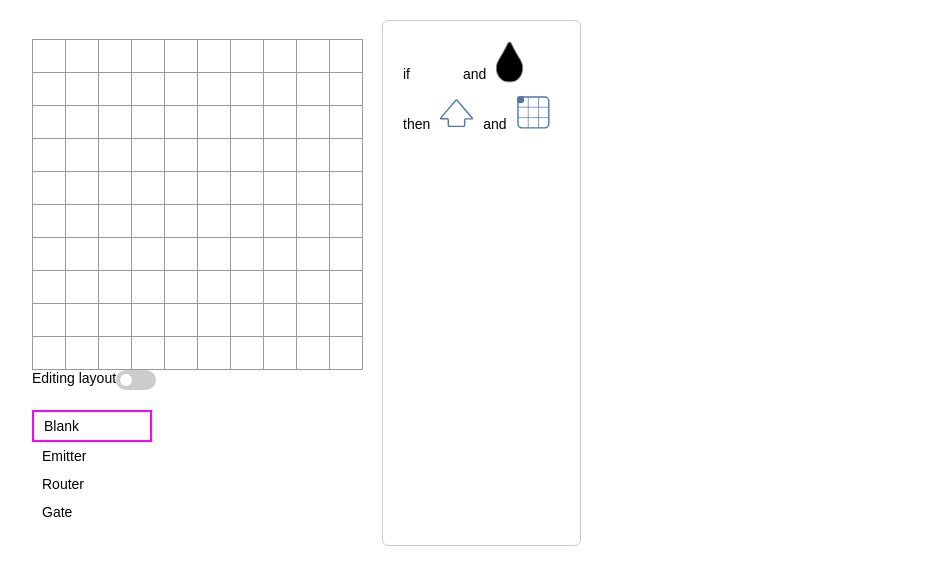
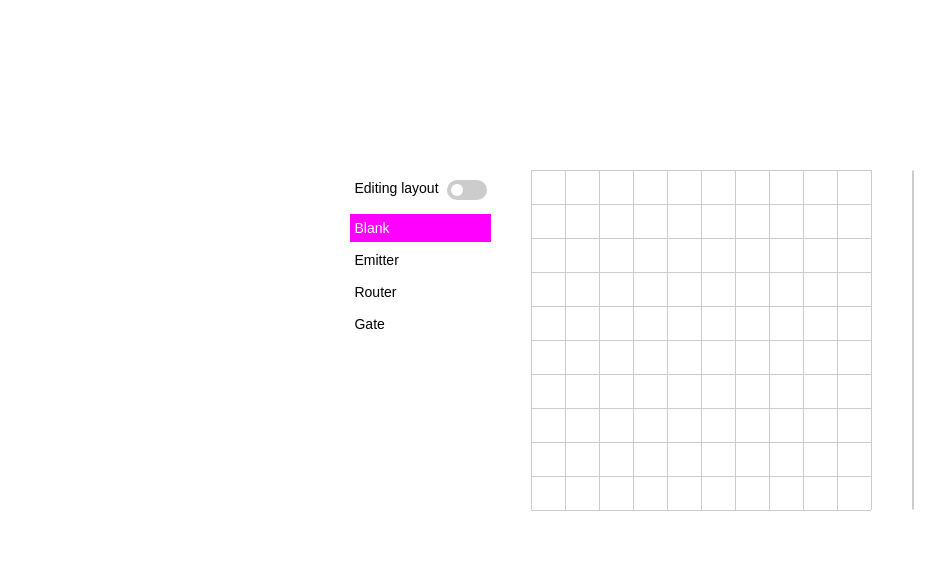
Before and after one commit to mikegreer/little-logic-react, a React (Create React App) app: page / in a window 1280 px wide. Shown: the top 584 px of the page, without its empty margins (8-953 px from the left). Built offline with nearby package versions, Linux system fonts and the light colour scheme.

Commit message:
top level layout

```diff
--- a/src/components/RuleEditor.js
+++ b/src/components/RuleEditor.js
@@ -1,12 +1,13 @@
 import React from 'react';
+import classNames from 'classnames';
 
-class RuleOutput extends React.Component {
-    render() {
-        return (
-            <div>{this.props.points}, {this.props.color}, {this.props.direction}, {this.props.audioSample}</div>
-        );
-    }
-}
+// class RuleOutput extends React.Component {
+//     render() {
+//         return (
+//             <div>{this.props.points}, {this.props.color}, {this.props.direction}, {this.props.audioSample}</div>
+//         );
+//     }
+// }
 
 class ColorPicker extends React.Component {
     render() {
@@ -17,7 +18,7 @@ class ColorPicker extends React.Component {
         return (
             <div
                 className="color-picker"
-                onClick={(cellID) => this.props.onClick(cellID)}
+                onClick={(cellID) => this.props.onClick(cellID, this.props.ruleID)}
             >
             <svg className="drop noselect" version="1.1" id="Layer_1" x="0px" y="0px" preserveAspectRatio="xMidYMid meet" viewBox="0 0 55.9 79.7">
                 <path
@@ -37,7 +38,7 @@ class DirectionPicker extends React.Component {
             transform: `rotate(${this.props.visualDirection}deg)`
         }
         return (
-            <div className="direction-arrow-wrapper" onClick={() => this.props.onClick(this.props.cellID)}>
+            <div className="direction-arrow-wrapper" onClick={() => this.props.onClick(this.props.cellID, this.props.ruleID)}>
                 <svg style={arrowStyle} className="direction-arrow noselect" version="1.1" id="Layer_1" x="0px" y="0px" viewBox="0 0 46.9 46.9">
                     <g>
                         <path d="M45.8,31.2c0.6,0.7,0.3,1.3-0.6,1.3h-8.5c-0.9,0-1.7,0.8-1.7,1.7v7.3c0,0.9-0.8,1.7-1.7,1.7H13.5c-0.9,0-1.7-0.8-1.7-1.7
@@ -62,7 +63,7 @@ class SamplePicker extends React.Component {
     render() {
         let positions = this.samplePosition(this.props.audioSample);
         return (
-            <svg className="drum" onClick={() => this.props.onClick(this.props.cellID)} version="1.1" id="Layer_1" xmlns="http://www.w3.org/2000/svg" x="0px" y="0px" viewBox="0 0 46.9 46.9">
+            <svg className="drum" onClick={() => this.props.onClick(this.props.cellID, this.props.ruleID)} version="1.1" id="Layer_1" xmlns="http://www.w3.org/2000/svg" x="0px" y="0px" viewBox="0 0 46.9 46.9">
                 <g>
                     <path className="st0" d="M45.2,39.6c0,3.1-2.6,5.7-5.7,5.7H7.1c-3.1,0-5.7-2.6-5.7-5.7V7.1c0-3.1,2.6-5.7,5.7-5.7h32.4
                         c3.1,0,5.7,2.6,5.7,5.7V39.6z"/>
@@ -104,21 +105,21 @@ class PolyPicker extends React.Component {
         <svg
             className="shape-select"
             viewBox="0 0 100 100"
-            onClick={() => this.props.onClick(this.props.cellID)}
+            onClick={() => this.props.onClick(this.props.cellID, this.props.ruleID)}
         ><path d={generatePath(this.props.points)}></path></svg>
         )
     }
 }
 
 class RuleEditor extends React.Component {
-    constructor(props) {
-        super(props);
-        this.state = {
-            pointsLabel: this.shapeToString(parseInt(this.props.points)),
-            directionLabel: this.angleToCompass(this.props.direction),
-            // visualDirection: this.props.direction || 90,
-        };
-    }
+    // constructor(props) {
+    //     super(props);
+    //     this.state = {
+    //         pointsLabel: this.shapeToString(parseInt(this.props.points)),
+    //         directionLabel: this.angleToCompass(this.props.direction),
+    //         // visualDirection: this.props.direction || 90,
+    //     };
+    // }
 
     shapeToString = (points) => {
         let shapeLabel;
@@ -136,50 +137,63 @@ class RuleEditor extends React.Component {
         return shapeLabel;
     }
 
-    angleToCompass = (angle) => {
-        let compassLabels = ['N', 'NE', 'E', 'SE', 'S', 'SW', 'W', 'NW'];
-        return compassLabels[Math.floor(angle / 45)];
-    }
+    // angleToCompass = (angle) => {
+    //     let compassLabels = ['N', 'NE', 'E', 'SE', 'S', 'SW', 'W', 'NW'];
+    //     return compassLabels[Math.floor(angle / 45)];
+    // }
 
     render() {
         const cell = this.props.level[this.props.cell];
-        let rules = [];
-        let rule = {};
-        if(cell){
-            rules = cell.rules;
-            if(rules[0]){
-                rule = rules[0];
-            }
-        }
-        return(
-            <div className="rule-editor">
+        let rules = cell.rules ? cell.rules : [];
+
+        const ruleEditors = [];
+        rules.forEach((rule, index) => {
+            ruleEditors.push(
+                <span key = {index} className = "rule">
                     if
                     <PolyPicker
                         points = {rule.points}
-                    onClick = {() => this.props.onPolyClick(this.props.cell)}
+                        onClick = {() => this.props.onPolyClick(this.props.cell, index)}
                         cellID = {this.props.cell}
+                        ruleID = {index}
                     ></PolyPicker>
                     and
                     <ColorPicker
                         color = {rule.color}
                         colorList={this.props.colorList}
-                    onClick = {() => this.props.onColorPickerClick(this.props.cell)}
+                        onClick = {() => this.props.onColorPickerClick(this.props.cell, index)}
                         cellID = {this.props.cell}
+                        ruleID = {index}
                     ></ColorPicker>
-                <br />
                     then
                     <DirectionPicker
                         direction = {rule.direction}
                         visualDirection = {rule.visualDirection}
-                    onClick = {() => this.props.onDirectionPickerClick(this.props.cell)}
+                        onClick = {() => this.props.onDirectionPickerClick(this.props.cell, index)}
                         cellID = {this.props.cell}
+                        ruleID = {index}
                     ></DirectionPicker>
                     and
                     <SamplePicker
                         audioSample = {rule.audioSample}
-                    onClick = {() => this.props.onSamplePickerClick(this.props.cell)}
+                        onClick = {() => this.props.onSamplePickerClick(this.props.cell, index)}
                         cellID = {this.props.cell}
+                        ruleID = {index}
                     ></SamplePicker>
+                </span>
+            )
+        });
+
+
+        return(
+            <div className="rule-editor">
+                {ruleEditors}
+                <div className="rule-button-container">
+                <button
+                    className = {classNames({ 'hidden': rules.length < 1 }, "new-rule-button")}
+                    onClick = {() => this.props.addNewRule(this.props.cell)}
+                >new rule</button>
+                </div>
                 {/* <RuleOutput
                     points = {this.state.pointsLabel}
                     color = {this.state.color}
--- a/src/index.css
+++ b/src/index.css
@@ -1,32 +1,56 @@
 body {
   font: 14px "Century Gothic", Futura, sans-serif;
-  margin: 20px;
+  margin: 0;
 }
 
-ol, ul {
-  padding-left: 30px;
-}
-/*
-.board-row:after {
-  clear: both;
-  content: "";
-  display: table;
-} */
-
-.status {
-  margin-bottom: 10px;
+/* top level layout --------------------------------------*/
+.wrapper{
+    display: flex;
+    align-items: center;
+    justify-content: center;
+    height: 85vh;
 }
 
+.game {
+  display: flex;
+  flex-direction: row;
+  position: relative;
+  max-height: 340px;
+}
+
+.rule-editor {
+  border: 1px solid #CCC;
+  padding: 0;
+  border-radius: 4px;
+  user-select: none;
+  max-height: 100%;
+  overflow-y: scroll;
+  position: relative;
+}
+.rule-editor .rule {
+  display: block;
+  padding: 14px 20px;
+  border-bottom: 1px solid #ccc;
+}
+
+.level{
+  width: 340px;
+  margin: 0 40px;
+  border: 1px solid #CCC;
+  border-width: 1px 1px 0 0;
+}
+.grid{
+  padding-bottom: 20px;
+  flex: row;
+}
+
+/*game board --------------------------------------*/
 .square {
   background: #fff;
-  border: 1px solid #999;
+  border: 1px solid #CCC;
+  border-width: 0 0 1px 1px;
+  display: inline-block;
   float: left;
-  font-size: 24px;
-  font-weight: bold;
-  line-height: 34px;
-  height: 34px;
-  margin-right: -1px;
-  margin-top: -1px;
   padding: 0;
   text-align: center;
   width: 34px;
@@ -41,49 +65,72 @@ ol, ul {
   outline: none;
 }
 
-.kbd-navigation .square:focus {
-  background: #ddd;
-}
+/* .square:focus {
+  background: #EEE;
+} */
 
-.game {
-  display: flex;
-  flex-direction: row;
-}
-
-.game-info {
-  margin-left: 20px;
-}
-
-.color, .shape, .direction, .sound{
-  cursor: pointer;
-  /* border-width: 0 0 4px 0;
-  border-style: dotted;
-  border-color: #ff0000;
-  border-image-source: url('assets/dots.svg');
-  border-image-slice: 33% 33%;
-  border-image-repeat: round; */
-}
-
-.rule-editor {
-  border: 1px solid #CCC;
-  padding: 20px;
-  border-radius: 6px;
-  user-select: none;
-}
-
-
+/*level editor -------------------------------------*/
 .editor-button {
   box-sizing: border-box;
   display: block;
-  width: 120px;
-  padding: 6px 10px;
+  width: 100%;
+  cursor: pointer;
+  padding: 6px 4px;
+  margin: 4px 0;
+}
+.editor-button.selected {
+  background-color: #ff00ff;
+  color: #ffffff;
+}
+
+.layout-edit-toggle{
+  display: block;
+  padding: 10px 4px;
+}
+
+.switch{
+  margin-left: 8px;
+}
+
+/*rule editor --------------------------------------*/
+.color, .shape, .direction, .sound{
   cursor: pointer;
 }
-.editor-button.selected{
+
+.rule-button-container {
+  width: 100%;
+  height: 90px;
+  display: flex;
+  align-items: center;
+  justify-content: center;
+}
+.new-rule-button {
+  padding: 12px 30px;
+  background: none;
+  border: 1px solid #ccc;
+  border-radius: 4px;
+  font: 14px "Century Gothic", Futura, sans-serif;
+  color: #444;
+  cursor: pointer;
+}
+.new-rule-button:hover {
+  border: 1px solid #999999;
+  color: #222;
+}
+
+.new-rule-button.hidden{
+  display: none;
+}
+.new-rule-button:focus {
+  outline: none;
   border: 2px solid #ff00ff;
 }
 
-.shape-select{
+/* .square:focus {
+  background: #EEE;
+} */
+
+.shape-select {
   fill: transparent;
   stroke: #4E77AA;
   stroke-width: 4px;
@@ -147,24 +194,6 @@ ol, ul {
 }
 .drum-marker{fill: #4E77AA;}
 
-.level{
-  width: 330px;
-  padding: 20px;
-}
-.grid{
-  padding-bottom: 20px;
-  flex: row;
-}
-.grid-row{
-  display: block;
-  height: 33px;
-}
-
-.layout-edit-toggle{
-  padding: 20px 0;
-  display: block;
-}
-
 /* @keyframes wiggle { 50% { transform: rotate(1deg); } 100% { transform: rotate(-1deg); } } */
 
 @keyframes pulse {
--- a/src/index.js
+++ b/src/index.js
@@ -146,7 +146,7 @@ class Game extends React.Component {
         this.state = {
             level: this.constructLevel(10, 10, []),
             editingLevel: false,
-            selectedCell: null,
+            selectedCell: 0,
             currentlyAdding: 0,
             cellTypes: [
                 {id: 0, label: "Blank"},
@@ -193,61 +193,70 @@ class Game extends React.Component {
     }
 
     //TODO: merge poly, color, direction, and sample click handlers into one?
-    polyClick = (cellID) => {
+    polyClick = (cellID, ruleID) => {
         const level = this.state.level.slice();
-        let points = level[cellID].rules[0].points;
+        let points = level[cellID].rules[ruleID].points;
         if(points + 1 > 7){
             points = 3;
         }else{
             points +=1;
         }
-        level[cellID].rules[0].points = points;
+        level[cellID].rules[ruleID].points = points;
         this.setState({level: level});
     }
 
-    colorPickerClick = (cellID) => {
+    colorPickerClick = (cellID, ruleID) => {
         const level = this.state.level.slice();
-        let colorIndex = level[cellID].rules[0].color;
+        let colorIndex = level[cellID].rules[ruleID].color;
         if(colorIndex + 1 >= this.state.colorList.length){
             colorIndex = 0;
         }else{
             colorIndex ++;
         }
-        level[cellID].rules[0].color = colorIndex;
+        level[cellID].rules[ruleID].color = colorIndex;
         this.setState({ level : level });
     }
 
-    directionPickerClick = (cellID) => {
+    directionPickerClick = (cellID, ruleID) => {
         //TODO: direction object with direction, visualDirection, and direction label
         const level = this.state.level.slice();
-        let direction = level[cellID].rules[0].direction;
+        let direction = level[cellID].rules[ruleID].direction;
         direction = (direction + 45) % 360;
-        let visualDirection = level[cellID].rules[0].visualDirection + 45;
-        level[cellID].rules[0].direction = direction;
-        level[cellID].rules[0].visualDirection = visualDirection;
+        let visualDirection = level[cellID].rules[ruleID].visualDirection + 45;
+        level[cellID].rules[ruleID].direction = direction;
+        level[cellID].rules[ruleID].visualDirection = visualDirection;
         this.setState({ level : level });
     }
 
-    samplePickerClick = (cellID) => {
+    samplePickerClick = (cellID, ruleID) => {
         const level = this.state.level.slice();
-        let audioSample = level[cellID].rules[0].audioSample;
-        console.log(audioSample);
+        let audioSample = level[cellID].rules[ruleID].audioSample;
         audioSample += 1;
         if(audioSample > 8) audioSample = 0;
-        level[cellID].rules[0].audioSample = audioSample;
+        level[cellID].rules[ruleID].audioSample = audioSample;
 
         this.setState({ level : level });
     }
 
+    addNewRule = (cellID) => {
+        const level = this.state.level.slice();
+        level[cellID].rules.push(
+            {
+                points: 5,
+                color: 0,
+                direction: 45,
+                visualDirection: 45,
+                audioSample:0
+            }
+        );
+        this.setState({level: level});
+    }
+
     render() {
       return (
+        <div className="wrapper">
         <div className="game">
-            <div className="level">
-                <LogicGrid
-                    level = {this.state.level}
-                    emitters = {this.state.emitters}
-                    onClick = {(cellID) => this.cellClick(cellID)}
-                ></LogicGrid>
+            <div className="level-editor">
                 <LayoutToggle
                     editingLevel={this.state.editingLevel}
                     onClick = {() => this.toggleEditMode()}
@@ -259,15 +268,26 @@ class Game extends React.Component {
                 ></PaintBox>
             </div>
 
+            <div className="level">
+                <LogicGrid
+                    level = {this.state.level}
+                    emitters = {this.state.emitters}
+                    onClick = {(cellID) => this.cellClick(cellID)}
+                ></LogicGrid>
+            </div>
+
+
             <RuleEditor
                 level = {this.state.level}
                 cell = {this.state.selectedCell}
-                onPolyClick = {(cellID) => this.polyClick(cellID)}
-                onColorPickerClick = {(cellID) => this.colorPickerClick(cellID)}
-                onDirectionPickerClick = {(cellID) => this.directionPickerClick(cellID)}
-                onSamplePickerClick = {(cellID) => this.samplePickerClick(cellID)}
                 colorList = {this.state.colorList}
+                addNewRule = {(cellID, ruleID) => this.addNewRule(cellID, ruleID)}
+                onPolyClick = {(cellID, ruleID) => this.polyClick(cellID, ruleID)}
+                onColorPickerClick = {(cellID, ruleID) => this.colorPickerClick(cellID, ruleID)}
+                onDirectionPickerClick = {(cellID, ruleID) => this.directionPickerClick(cellID, ruleID)}
+                onSamplePickerClick = {(cellID, ruleID) => this.samplePickerClick(cellID, ruleID)}
             ></RuleEditor>
+        </div>
         </div>
       );
     }
```
Lines whose indentation alone changed are shown as unchanged.
